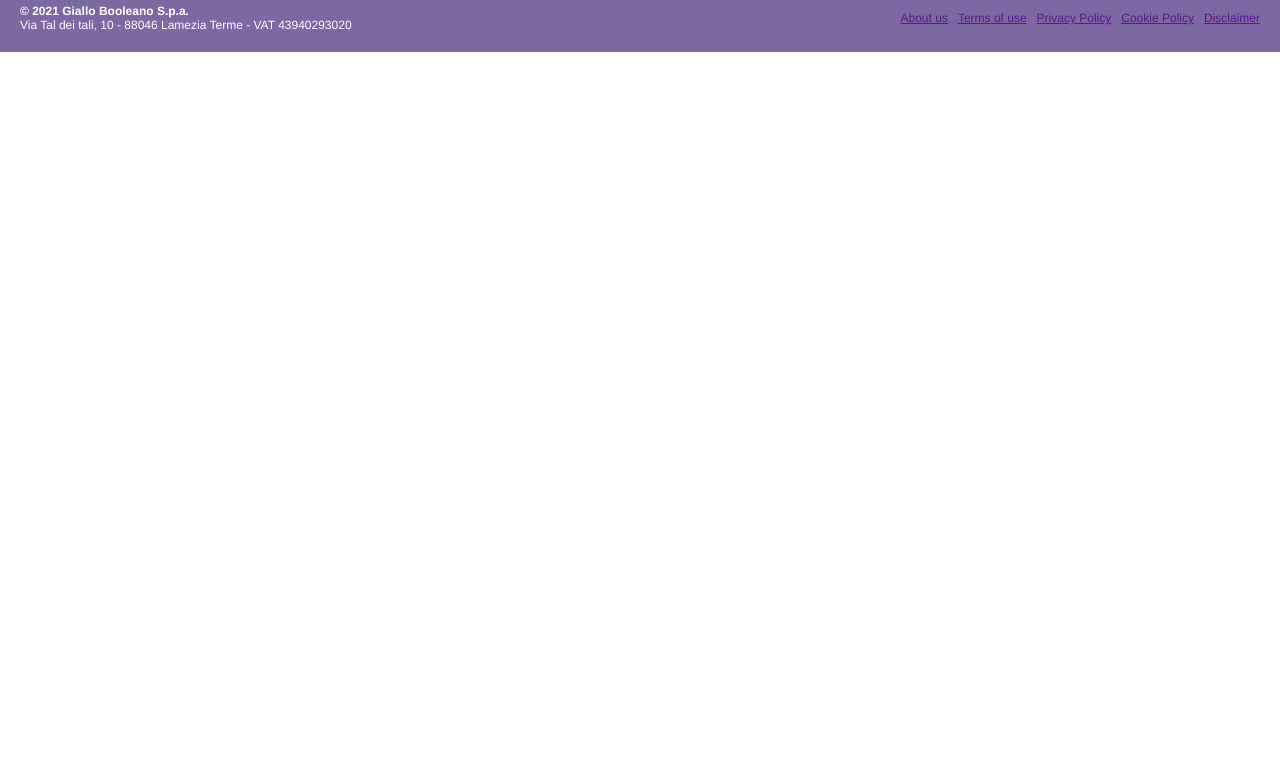
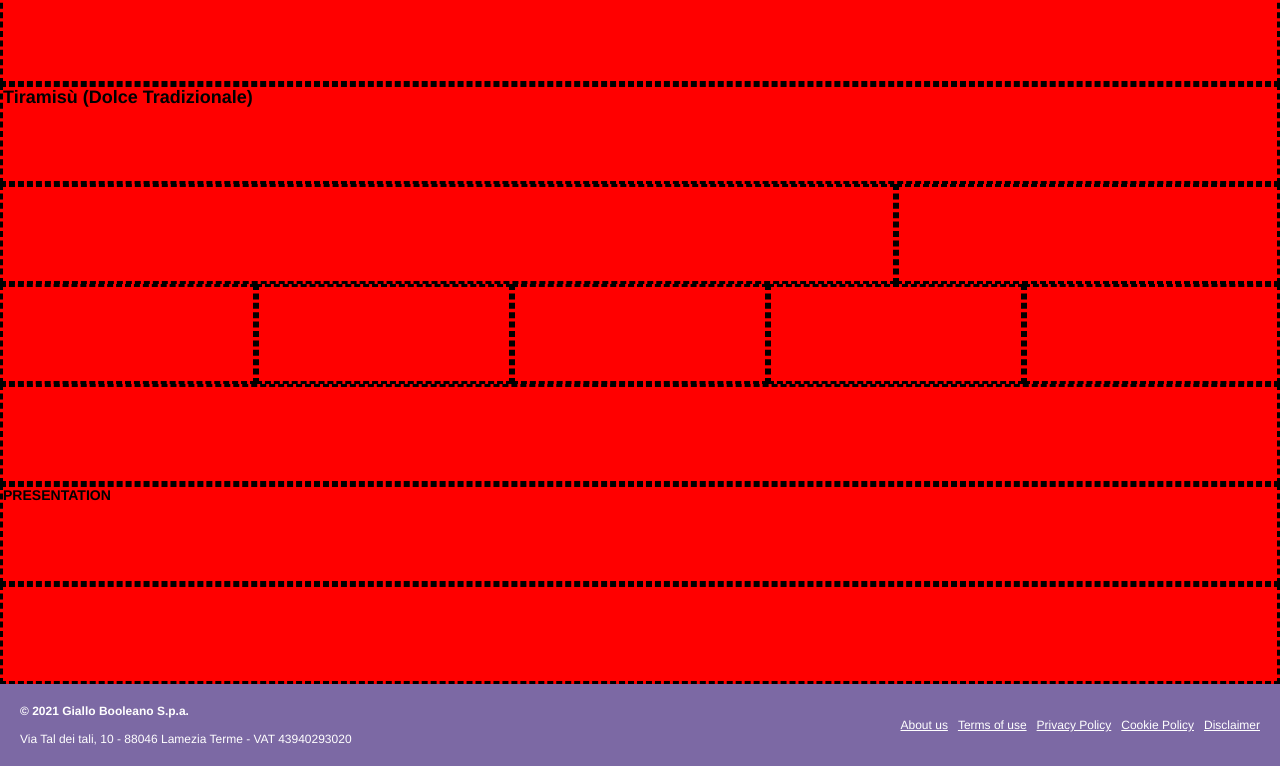
Before and after one commit to LucaRuggeri5/htmlcss-responsive-layout, a plain HTML site: page index.html in a window 1280 px wide. Shown: the part 137-903 px from the top of the page. Before the commit the page ends 800 px from the top, so only its background shows below. Drawn offline with Linux system fonts and the light colour scheme.

Commit message:
finalizzazione struttura a blocchi

```diff
--- a/css/main.css
+++ b/css/main.css
@@ -1,3 +1,7 @@
+/*************************************************
+    REGOLE GENERALI
+ *************************************************/
+
 * {
     margin: 0;
     padding: 0;
@@ -9,7 +13,19 @@ body {
     font-size: 12px;
 }
 
-/* HEADER */
+main {
+    background-color: #F6F5F3;
+    display: flex;
+    justify-content: center;
+}
+
+.container {
+    width: 1350px;
+}
+
+/*************************************************
+    HEADER
+ *************************************************/
 header {
     width: 100%;
 }
@@ -22,10 +38,87 @@ h1 {
     color: #FF9614;
 }
 
-/* BODY */
+/*************************************************
+    BODY
+ *************************************************/
+.sottotitolo {
+    /* DEBUG */
+    height: 100px;
+    background-color: red;
+    border-style: dashed;
+}
 
+.titolo {
+    /* DEBUG */
+    height: 100px;
+    background-color: red;
+    border-style: dashed;
+}
 
-/* FOOTER */
+.container-video {
+    display: flex;
+    /* DEBUG */
+    /* height: 100px;
+    background-color: red;
+    border-style: dashed; */
+}
+
+.video {
+    width: 70%;
+    /* DEBUG */
+    height: 100px;
+    background-color: red;
+    border-style: dashed;
+}
+
+.video-text {
+    width: 30%;
+    /* DEBUG */
+    height: 100px;
+    background-color: red;
+    border-style: dashed;
+}
+
+.container-social {
+    display: flex;
+    /* DEBUG */
+    /* height: 100px;
+    background-color: red;
+    border-style: dashed; */
+}
+
+.social {
+    width: calc(100% / 5);
+    /* DEBUG */
+    height: 100px;
+    background-color: red;
+    border-style: dashed;
+}
+
+.banner {
+    /* DEBUG */
+    height: 100px;
+    background-color: red;
+    border-style: dashed;
+}
+
+.presentation {
+    /* DEBUG */
+    height: 100px;
+    background-color: red;
+    border-style: dashed;
+}
+
+.float {
+    /* DEBUG */
+    height: 100px;
+    background-color: red;
+    border-style: dashed;
+}
+
+/*************************************************
+    FOOTER
+ *************************************************/
 footer {
     display: flex;
     justify-content: space-between;
@@ -36,7 +129,7 @@ footer {
     background-color: #7C69A4;
 }
 
-ul {
+.policy {
     list-style-type: none;
     display: flex;
     flex-direction: row;
@@ -45,3 +138,22 @@ ul {
 li {
     padding-left: 10px;
 }
+
+a {
+    color: white;
+}
+
+
+
+
+/*************************************************
+    RESPONSIVE TABLET
+ *************************************************/
+
+
+
+
+
+ /*************************************************
+    RESPONSIVE MOBILE
+ *************************************************/
--- a/index.html
+++ b/index.html
@@ -21,17 +21,45 @@
         </div>
     </header>
 
-    <main></main>
+    <main>
+        <section class="container">
+            <div class="sottotitolo">
+                DOLCI E DESSERTS
+            </div>
+            <div class="titolo">
+                <h2>Tiramisù (Dolce Tradizionale)</h2>
+            </div>
+            <div class="container-video">
+                <div class="video"></div>
+                <div class="video-text"></div>
+            </div>
+            <div class="container-social">
+                <div class="social"></div>
+                <div class="social"></div>
+                <div class="social"></div>
+                <div class="social"></div>
+                <div class="social"></div>
+            </div>
+            <div class="banner"></div>
+            <div class="presentation">
+                <h3>PRESENTATION</h3>
+            </div>
+            <div class="float"></div>
+
+        </section>
+
+    </main>
 
     <footer>
-        <div class="copy">
+        <div class="copywrite">
             <strong>&copy; 2021 Giallo Booleano S.p.a.</strong>
+            <br>
             <br>
             Via Tal dei tali, 10 - 88046 Lamezia Terme - VAT 43940293020
         </div>
-        <div>
+        <div class="link-footer">
             <nav>
-                <ul>
+                <ul class="policy">
                     <li><a href="">About us</a></li>
                     <li><a href="">Terms of use</a></li>
                     <li><a href="">Privacy Policy</a></li>
```
